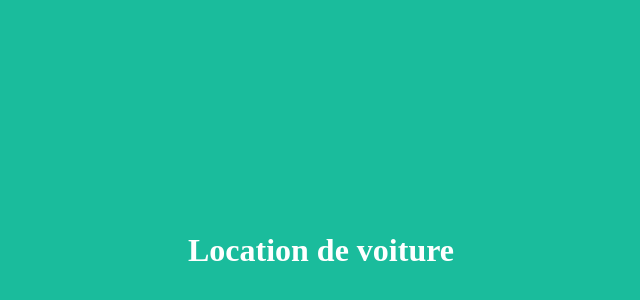
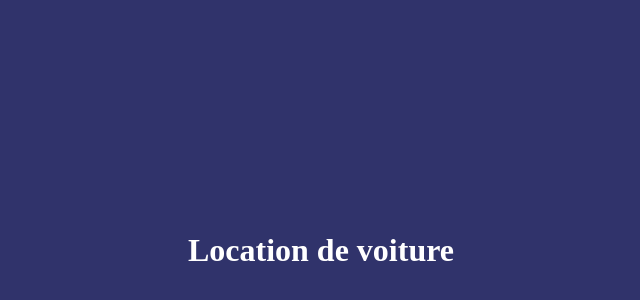
Before and after one commit to Gontran2022/Location-de-voiture, a plain HTML site: page index.html in a window 1280 px wide. Shown: the part 42-342 px from the top of the page, without its empty margins (319-959 px from the left). Drawn offline with Linux system fonts and the light colour scheme.

Commit message:
modification de la couleur de fond

```diff
--- a/index.html
+++ b/index.html
@@ -9,7 +9,7 @@
 
 </head>
 
-<body style="background-color:#1abc9c">
+<body style="background-color:#30336b">
 <h1 style="padding-top:20%; padding-bottom:20%; text-align:center;color:#ffffff; "> Location de voiture </h1>
 
 
```
